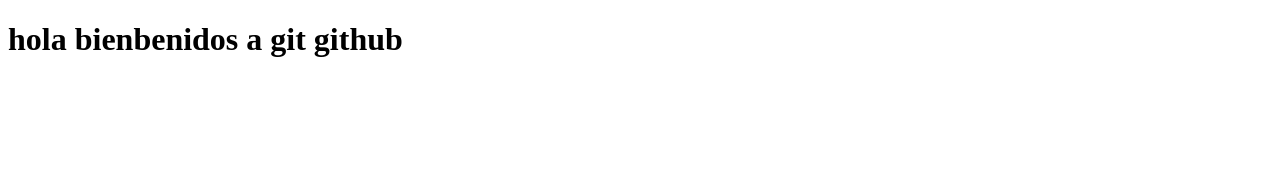
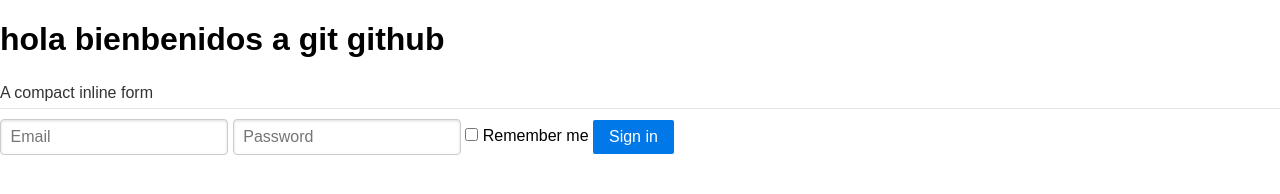
Before and after one commit to maronv64/mv64, a plain HTML site: page index.html in a window 1280 px wide. Drawn offline with nearby package versions, Linux system fonts and the light colour scheme.

Commit message:
agregar purecss

```diff
--- a/index.html
+++ b/index.html
@@ -2,9 +2,20 @@
 <html>
 <head>
 	<title>GIT GITHUB</title>
+	<link rel="stylesheet" href="https://cdn.jsdelivr.net/npm/purecss@3.0.0/build/pure-min.css" integrity="sha384-X38yfunGUhNzHpBaEBsWLO+A0HDYOQi8ufWDkZ0k9e0eXz/tH3II7uKZ9msv++Ls" crossorigin="anonymous">
 </head>
 <body>
 	<h1>hola bienbenidos a git github</h1>
-
+	<form class="pure-form">
+		<fieldset>
+			<legend>A compact inline form</legend>
+			<input type="email" placeholder="Email" />
+			<input type="password" placeholder="Password" />
+			<label for="default-remember">
+				<input type="checkbox" id="default-remember" /> Remember me
+			</label>
+			<button type="submit" class="pure-button pure-button-primary">Sign in</button>
+		</fieldset>
+	</form>
 </body>
 </html>
```
